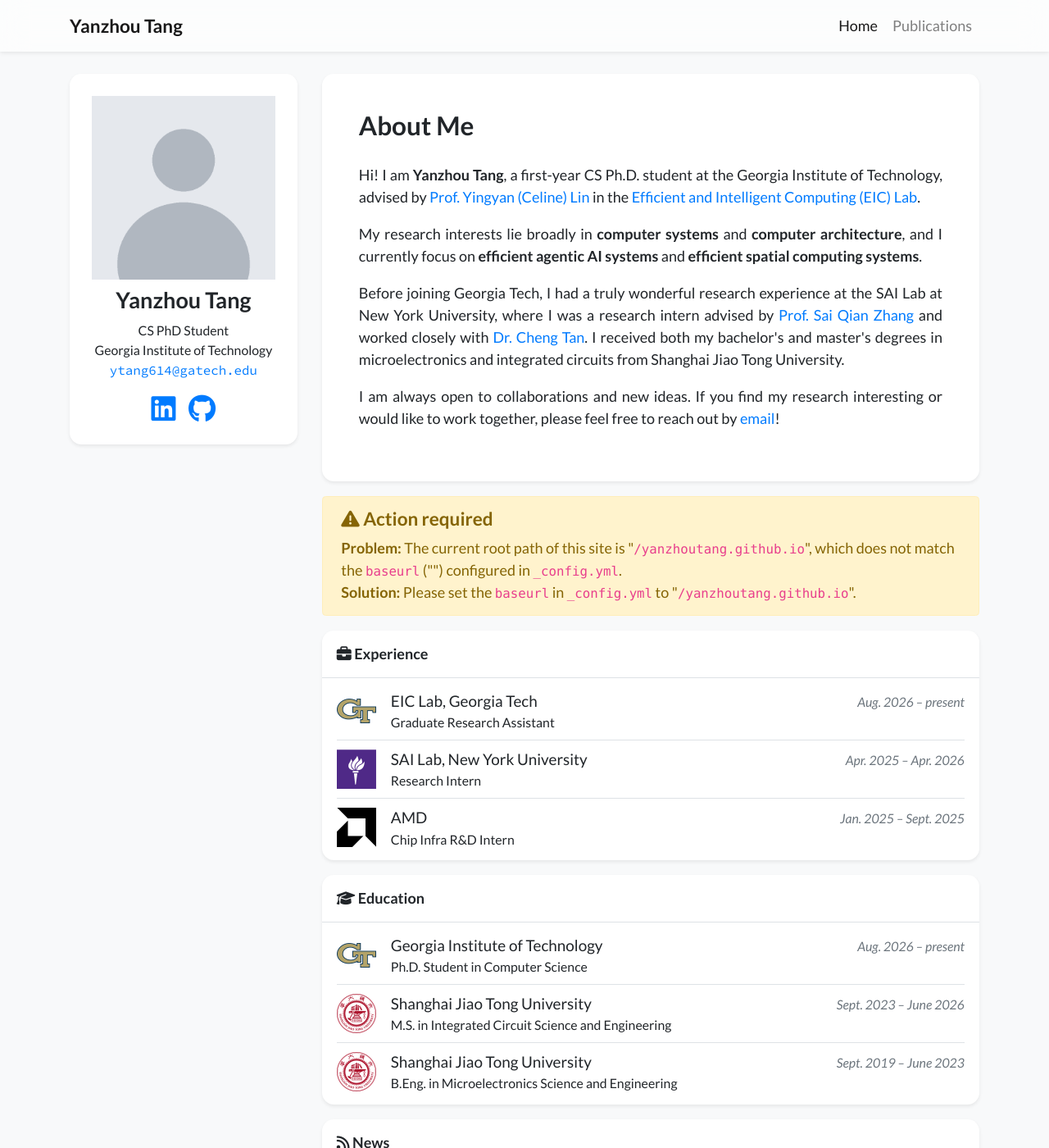
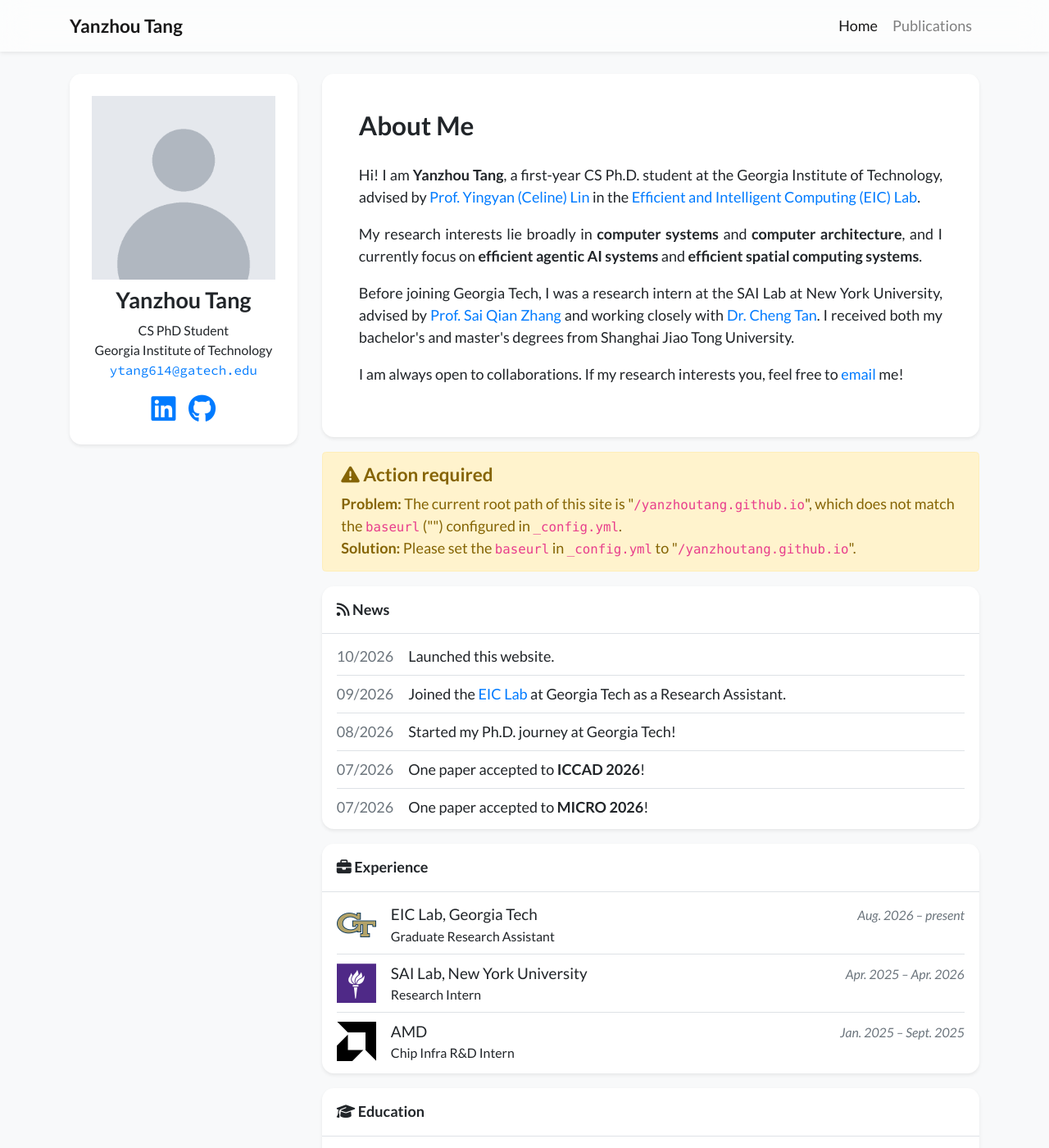
Before and after one commit to YanzhouTang/yanzhoutang.github.io, a Jekyll site: the page built from index.html, in a window 1280 px wide and 1400 px high. Shown: the whole window at 82% size. Built offline with Jekyll 4.4.1, drawn with Linux system fonts in a browser that asks for light colours; nearby versions of some CDN libraries; a style sheet for code colours, icons or effects is not loaded; some of the changed text lies outside the part shown.

Commit message:
Shorter About Me, News after About Me with MM/YYYY dates, add PhD/ICCAD/MICRO news

```diff
--- a/_data/profile.yml
+++ b/_data/profile.yml
@@ -34,14 +34,13 @@ short_bio: >-
     and I currently focus on <strong>efficient agentic AI systems</strong> and <strong>efficient spatial computing&nbsp;systems</strong>.
   </p>
   <p>
-    Before joining Georgia Tech, I had a truly wonderful research experience at the SAI Lab at New&nbsp;York University,
-    where I was a research intern advised by <a href="https://www.saiqianzhang.com/" target="_blank">Prof. Sai Qian Zhang</a>
-    and worked closely with <a href="https://naizhengtan.github.io/" target="_blank">Dr. Cheng Tan</a>.
-    I received both my bachelor's and master's degrees in microelectronics and integrated circuits from Shanghai Jiao Tong&nbsp;University.
+    Before joining Georgia Tech, I was a research intern at the SAI Lab at New&nbsp;York University,
+    advised by <a href="https://www.saiqianzhang.com/" target="_blank">Prof. Sai Qian Zhang</a>
+    and working closely with <a href="https://tancheng.github.io/" target="_blank">Dr. Cheng Tan</a>.
+    I received both my bachelor's and master's degrees from Shanghai Jiao Tong&nbsp;University.
   </p>
   <p>
-    I am always open to collaborations and new ideas. If you find my research interesting or would like to work together,
-    please feel free to reach out by&nbsp;<a href="mailto:ytang614@gatech.edu">email</a>!
+    I am always open to collaborations. If my research interests you, feel free to <a href="mailto:ytang614@gatech.edu">email</a>&nbsp;me!
   </p>
 
 portrait_url: /assets/images/photos/portrait.png   # TODO: replace this file with your own photo (square or 4:5 works best)
--- a/_includes/widgets/news_card.html
+++ b/_includes/widgets/news_card.html
@@ -1,21 +1,15 @@
-{% assign news_by_year = site.news | sort: "date" | reverse | slice: 0, include.limit | group_by_exp: "item", "item.date | date: '%Y'" -%}
-
+{%- comment -%}
+  News, newest first, one line each: "MM/YYYY  text". Items live in _news/ (one .md file per item).
+{%- endcomment -%}
+{%- assign news_items = site.news | sort: "date" | reverse | slice: 0, include.limit -%}
 <div class="my-3 bg-white shadow-sm rounded-xl">
     <h6 class="p-3 mb-0 border-bottom border-gray"><i class="fas fa-rss"></i> News</h6>
-    <div class="px-3 pb-1 small">
-        {% for year in news_by_year %}
-        <div class="media py-1 {% if not_first -%}border-top border-gray{%- endif %}">
-            {% assign not_first = true %}
-            <div class="mr-3 text-muted my-1">{{ year.name }}</div>
-            <div class="media-body">
-                {% for item in year.items %}
-                <div class="my-1 d-flex">
-                    <div>{{ item.title }}</div>
-                    <div class="ml-auto mt-auto text-muted no-break"><i>{{ item.date | date: "%b %d" }}</i></div>
-                </div>
-                {% endfor %}
-            </div>
-        </div>
-        {% endfor %}
-    </div>
+    <ul class="list-unstyled px-3 py-1 mb-0">
+        {%- for item in news_items %}
+        <li class="d-flex py-2{% unless forloop.first %} border-top border-gray{% endunless %}">
+            <div class="news-date text-muted mr-3">{{ item.date | date: "%m/%Y" }}</div>
+            <div class="news-text">{{ item.title }}</div>
+        </li>
+        {%- endfor %}
+    </ul>
 </div>
--- a/assets/css/global.css
+++ b/assets/css/global.css
@@ -210,3 +210,9 @@ div.lazy {
         white-space: nowrap;
     }
 }
+
+/* News card */
+.news-date {
+    flex: 0 0 auto;
+    font-variant-numeric: tabular-nums;
+}
--- a/index.html
+++ b/index.html
@@ -16,15 +16,15 @@ navbar_title: Home
         {% include widgets/debug_repo_name.html %}
         {% include widgets/debug_url.html %}
 
-        {% if site.data.display.homepage.show_experience %}
-            {% include widgets/experience_card.html %}
-        {% endif %}
-
         {% if site.data.display.homepage.show_news %}
         {% assign count_news = site.news | size %}
         {% if count_news > 0 %}
         {% include widgets/news_card.html limit=site.data.display.homepage.num_news %}
         {% endif %}
+        {% endif %}
+
+        {% if site.data.display.homepage.show_experience %}
+            {% include widgets/experience_card.html %}
         {% endif %}
 
         {% if site.data.display.homepage.show_selected_publications %}
```
Also changed, not shown: _news/2026-07-10-micro.md (added, +4 -0 lines), _news/2026-07-20-iccad.md (added, +4 -0 lines), _news/2026-08-15-phd-start.md (added, +4 -0 lines).
